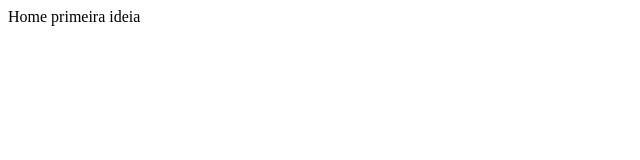
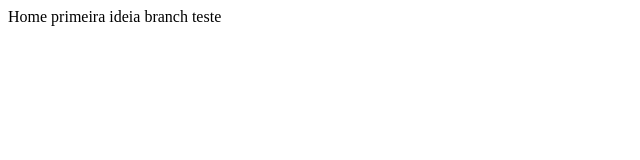
Before and after one commit to ivanugarte/ideia-unica, a Next.js app: page / in a window 1280 px wide. Shown: the top 160 px of the page, without its empty margins (0-640 px from the left). Built offline with nearby package versions, Linux system fonts and the light colour scheme.

Commit message:
nova chamada da branch teste

```diff
--- a/pages/index.js
+++ b/pages/index.js
@@ -1,5 +1,5 @@
 function Home() {
-  return <div>Home primeira ideia</div>
+  return <div>Home primeira ideia branch teste</div>
 }
 
 export default Home
```
